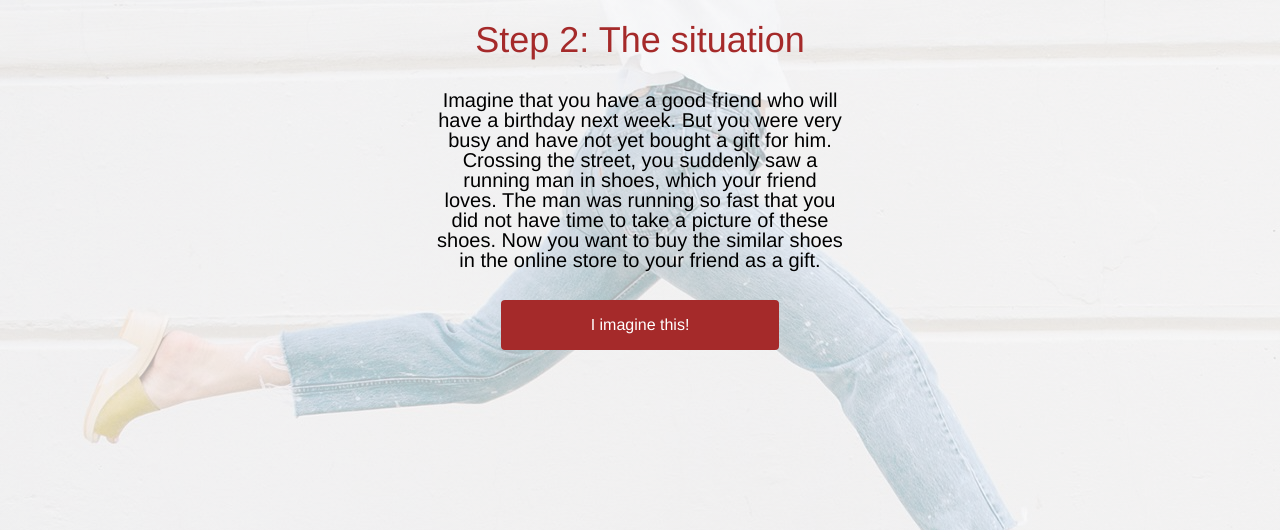
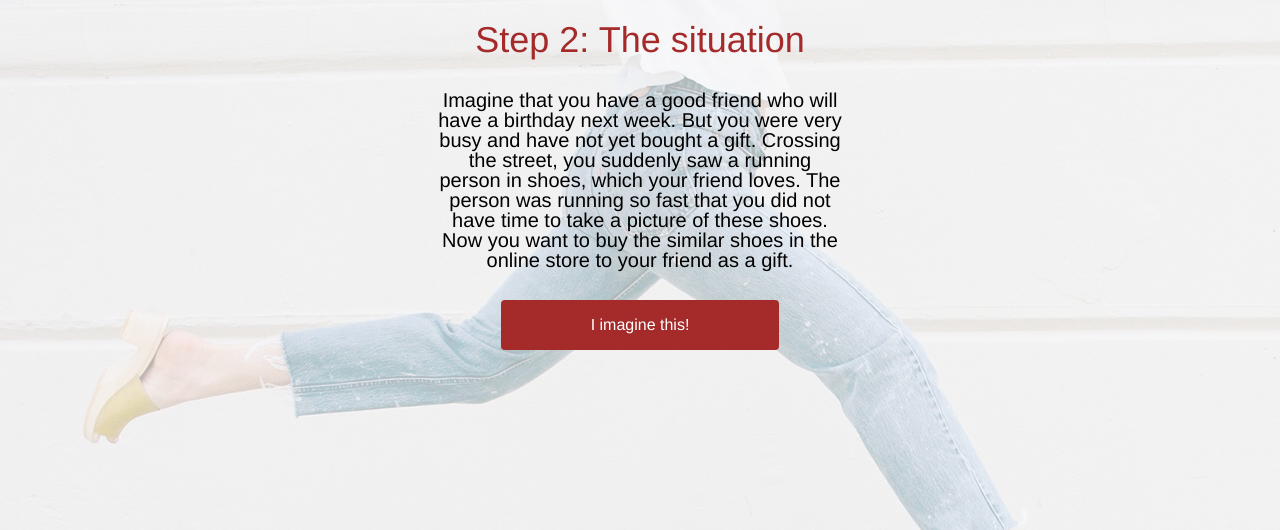
Before and after one commit to Seplanna/WebApiFashionSearch, a Django app: page /task_description/1/ in a window 1280 px wide. Shown: the top 530 px of the page. Run offline with Django 3.2, Linux system fonts and the light colour scheme; tables that the repository leaves empty hold one stand-in row (values such as "Sample post"); some libraries are stand-ins or nearby versions.

Commit message:
some english in the description

```diff
--- a/templates/products/task_description.html
+++ b/templates/products/task_description.html
@@ -32,9 +32,9 @@
                 <div class=fake_img">
                     <p class="title1">
                         Imagine that you have a good friend who will have a birthday next week.
-                        But you were very busy and have not yet bought a gift for him.
-                        Crossing the street, you suddenly saw a running man in shoes, which your friend loves.
-                        The man was running so fast that you did not have time to take a picture of these shoes.
+                        But you were very busy and have not yet bought a gift.
+                        Crossing the street, you suddenly saw a running person in shoes, which your friend loves.
+                        The person was running so fast that you did not have time to take a picture of these shoes.
                         Now you want to buy the similar shoes in the online store to your friend as a gift.
                     </p>
                     <div>
```
